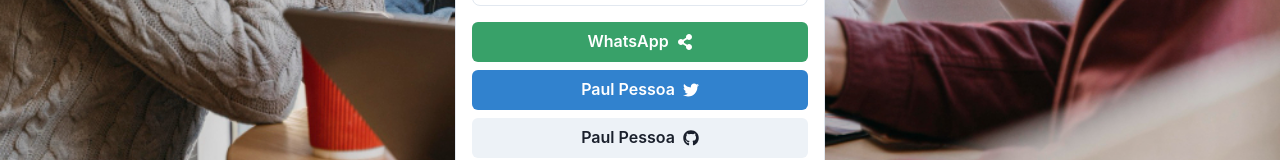
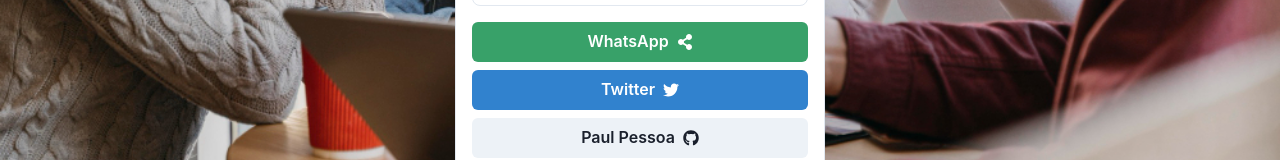
Before and after one commit to paulpessoa/calculadora-de-estagio, a Next.js app: page / in a window 1280 px wide. Shown: the part 573-733 px from the top of the page. Built offline with nearby package versions, Linux system fonts and the light colour scheme.

Commit message:
adjuste Twitter Button and README image

```diff
--- a/src/pages/index.js
+++ b/src/pages/index.js
@@ -107,7 +107,7 @@
               <Icon as={FaShareAlt} ml={2} />
             </Button>
             <Button colorScheme="blue" mb={2} onClick={() => window.open(`https://twitter.com/intent/tweet?text=Minha%20previsão%20da%20bolsa%20no%20recesso%20é%20de%20R$${previsaoBolsaRecesso}`)}>
-              Paul Pessoa
+              Twitter
               <Icon as={FaTwitter} ml={2} />
             </Button>
             <Button colorScheme="gray" onClick={() => window.open('https://github.com/paulpessoa/')}>
```
Also changed, not shown: 2 other files (tests, documents, lock files or other folders).
